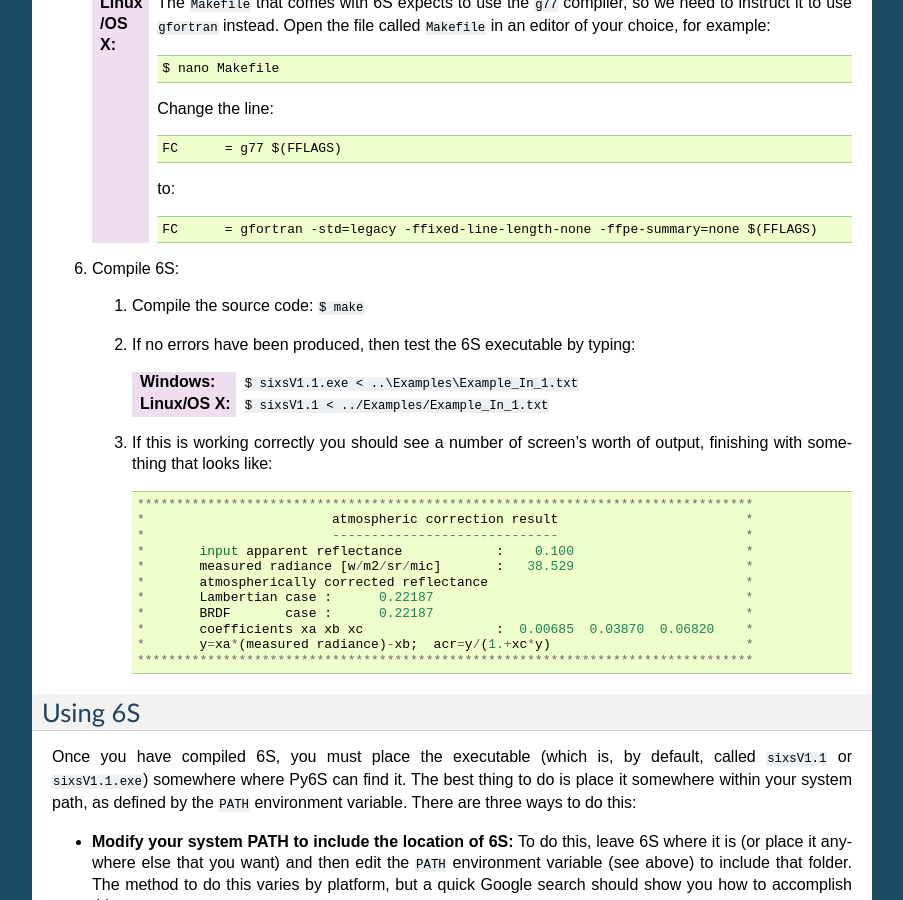
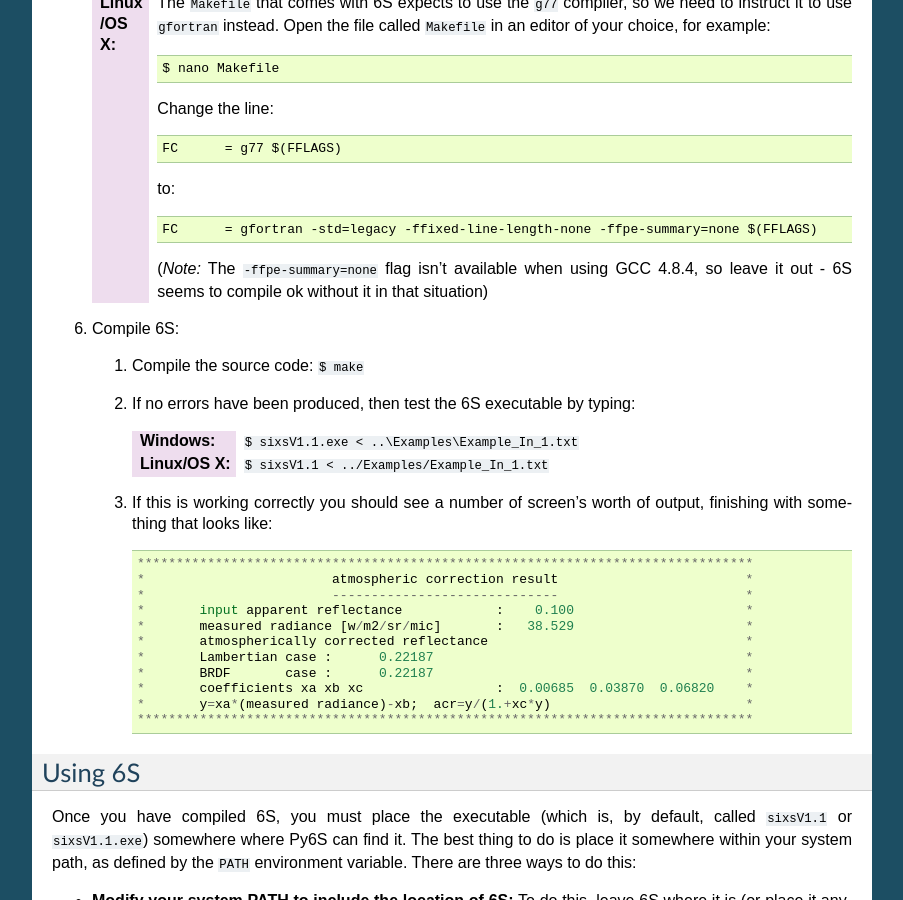
Before and after one commit to robintw/Py6S, a Sphinx documentation site: the page built from doc/source/installation.rst, in a window 1280 px wide and 900 px high, scrolled down 2125 px. Shown: the whole window, without its empty margins (198-1101 px from the left). Built offline with Sphinx 7.4.7, drawn with Linux system fonts in a browser that asks for light colours.

Commit message:
Updated installation docs, fixes #15

```diff
--- a/doc/source/installation.rst
+++ b/doc/source/installation.rst
@@ -145,6 +145,9 @@ sections below.
 
                   FC      = gfortran -std=legacy -ffixed-line-length-none -ffpe-summary=none $(FFLAGS)
 
+                (*Note:* The ``-ffpe-summary=none`` flag isn't available when using GCC 4.8.4, so leave
+                it out - 6S seems to compile ok without it in that situation)
+
 #. Compile 6S:
 
    #. Compile the source code: ``$ make``
```
